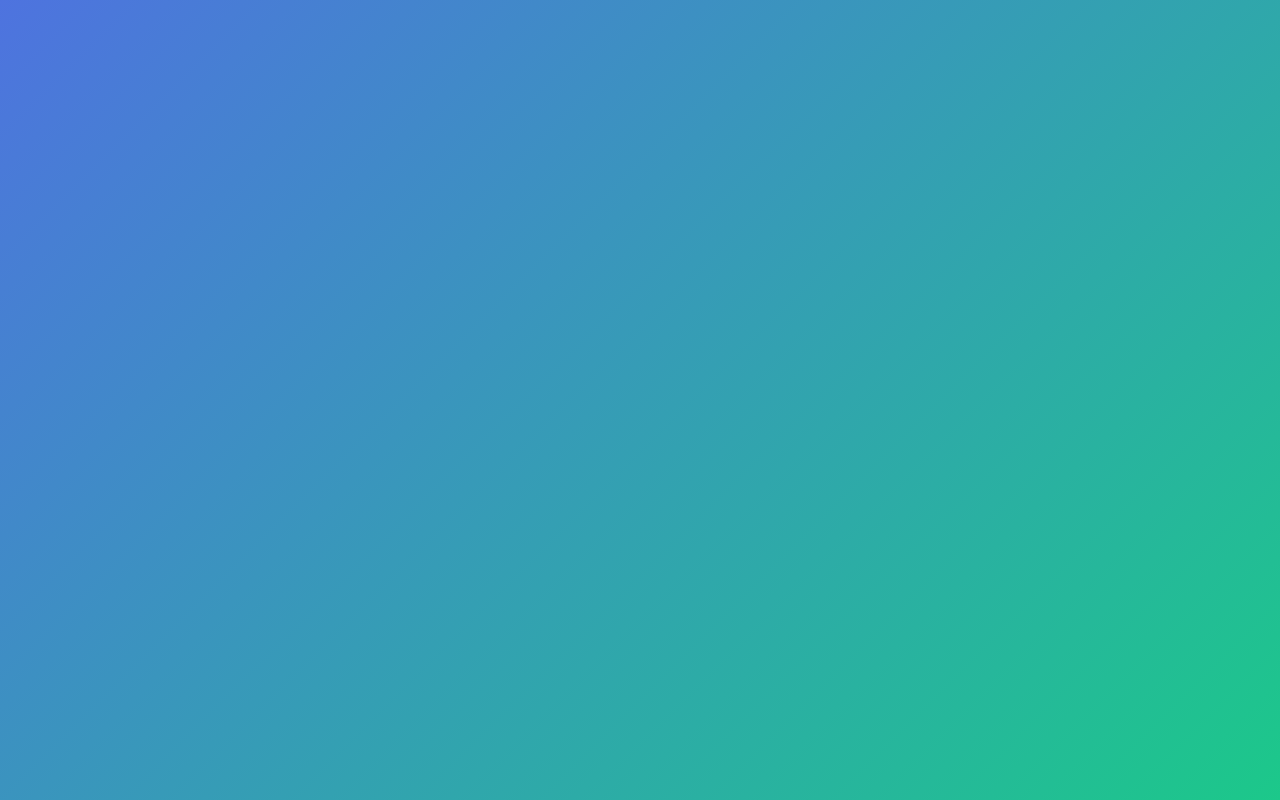
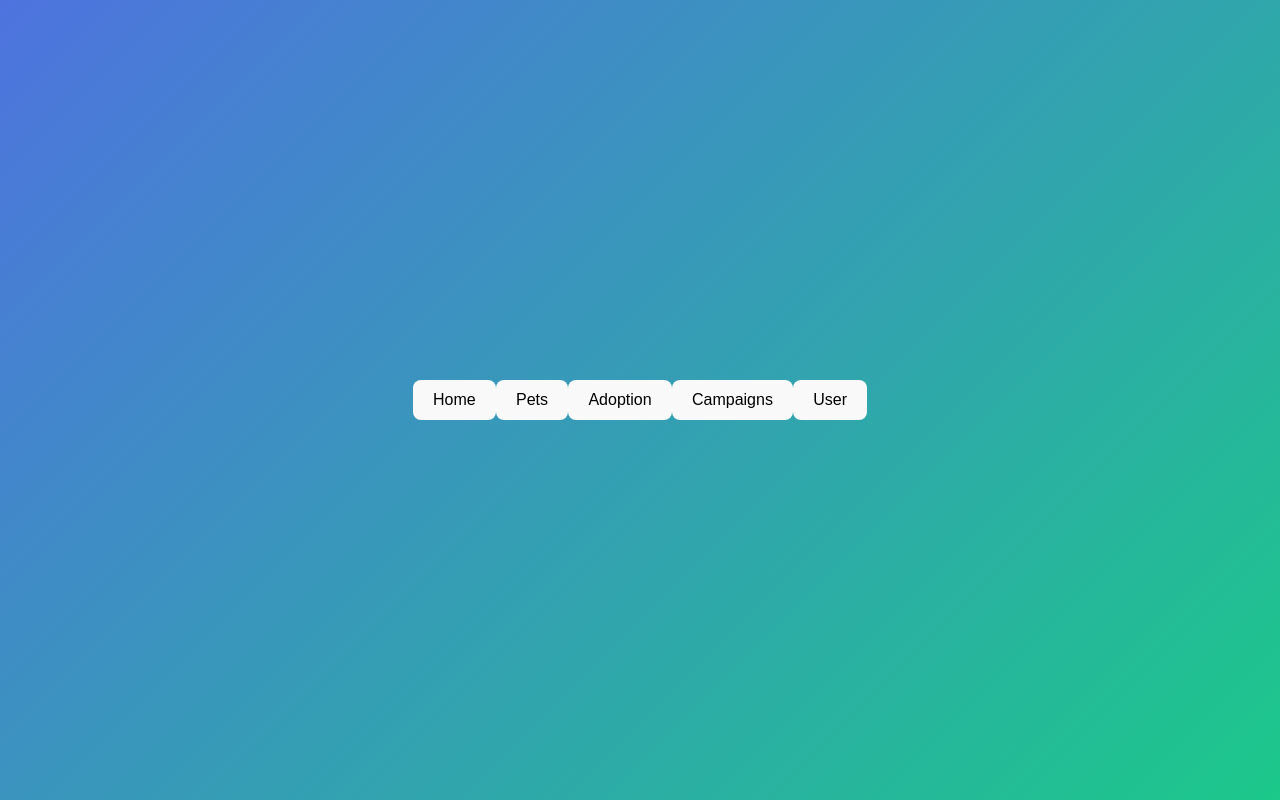
Before and after one commit to angelinaa-ligo/comp313-003-Team5-W26, a React app in the folder frontend/: page /home in a window 1280 px wide. Before the commit this address had no page. Built offline with nearby package versions, Linux system fonts and the light colour scheme; the HTML template or start-up script is replaced by a standard one.

Commit message:
Small Page Updates
Mainly the NavBar has been added, and we have smth on the homePage now

```diff
--- a/frontend/src/App.jsx
+++ b/frontend/src/App.jsx
@@ -3,9 +3,14 @@ import { useState, useEffect } from 'react';
 import './App.css'
 import LoginForm from './pages/LoginForm';
 import SignUpForm from './pages/SignupForm';
+import AdoptionPage from './pages/AdoptionPage';
+import CampaignPage from './pages/CampaignPage';
+import ClinicPage from './pages/ClinicPage';
+import PetPages from './pages/PetPages';
+import UserPage from './pages/UserPage';
+import HomePage from './pages/HomePage';
 
 function App() {
-  const [count, setCount] = useState(0)
 
   return (
     <>
@@ -14,7 +19,13 @@ function App() {
           <Routes>
             <Route path="/login" element={<LoginForm />} />
             <Route path="/signup" element={<SignUpForm />} />
-            <Route path="/l" element={<Navigate to="/home" replace />} />
+            <Route path="/adoption" element={<AdoptionPage />} />
+            <Route path="/campaign" element={<CampaignPage />} />
+            <Route path="/clinic" element={<ClinicPage />} />
+            <Route path="/pets" element={<PetPages />} />
+            <Route path="/user" element={<UserPage />} />
+            <Route path="/home" element={<HomePage />} />
+            <Route path="/" element={<Navigate to="/login" />} />
           </Routes>
         </BrowserRouter>
       </div>
--- /dev/null
+++ b/frontend/src/components/NavBar.jsx
@@ -0,0 +1,44 @@
+import { useState, useEffect } from 'react';
+import { useLocation, useNavigate } from 'react-router-dom';
+
+export default function NavBar() {
+    const navigate = useNavigate();
+    const location = useLocation();
+    const path = location.pathname;
+
+    // Determine which nav item should be active based on the current path
+    const isHome = path === '/home';
+    const isPets = path === '/pets' || path === '/clinic';
+    const isUser = path === '/user';
+    const isAdoption = path === '/adoption';
+    const isCampaign = path === '/campaign';
+
+    return (
+        <nav className="nav-bar">
+            <button
+                className={`nav-item ${isHome ? 'active' : ''}`}
+                onClick={() => navigate('/home')}>Home
+            </button>
+
+            <button
+                className={`nav-item ${isPets ? 'active' : ''}`}
+                onClick={() => navigate('/pets')}>Pets
+            </button>
+
+            <button
+                className={`nav-item ${isAdoption ? 'active' : ''}`}
+                onClick={() => navigate('/adoption')}>Adoption
+            </button>
+
+            <button
+                className={`nav-item ${isCampaign ? 'active' : ''}`}
+                onClick={() => navigate('/campaign')}>Campaigns
+            </button>
+
+            <button
+                className={`nav-item ${isUser ? 'active' : ''}`}
+                onClick={() => navigate('/user')}>User
+            </button>
+        </nav>
+    )
+}
--- /dev/null
+++ b/frontend/src/pages/AdoptionPage.jsx
@@ -0,0 +1,8 @@
+import { useState, useEffect } from 'react';
+import { useNavigate } from 'react-router-dom';
+//import '../styles/components/home.css';
+
+export default function AdoptionPage() {
+    const navigate = useNavigate();
+
+}
--- /dev/null
+++ b/frontend/src/pages/CampaignPage.jsx
@@ -0,0 +1,8 @@
+import { useState, useEffect } from 'react';
+import { useNavigate } from 'react-router-dom';
+//import '../styles/components/home.css';
+
+export default function CampaignPage() {
+    const navigate = useNavigate();
+
+}
--- a/frontend/src/pages/HomePage.jsx
+++ b/frontend/src/pages/HomePage.jsx
@@ -1,8 +1,26 @@
 import { useState, useEffect } from 'react';
 import { useNavigate } from 'react-router-dom';
+import NavBar from '../components/NavBar';
 //import '../styles/components/home.css';
 
 export default function HomePage() {
     const navigate = useNavigate();
 
+    const handlePetPages = () => {
+        navigate('/pet-pages');
+    }
+    const handleUserPages = () => {
+        navigate('/user-pages');
+    }
+    const handleLogOut = () => {
+        navigate('/login');
+    }
+
+    return (
+        <div className="home-page-wrapper">
+            <div className='navbar'>
+                <NavBar />
+            </div>
+        </div>
+    )
 }
--- a/frontend/src/pages/LoginForm.jsx
+++ b/frontend/src/pages/LoginForm.jsx
@@ -21,8 +21,10 @@ export default function LoginForm() {
             alert('Password cannot be empty');
             return;
         }
-         // call backend here
-        navigate('/main');
+
+        // call backend here
+        // verification and authentication of the user
+        navigate('/home');
     };
 
 
--- a/frontend/src/pages/SignupForm.jsx
+++ b/frontend/src/pages/SignupForm.jsx
@@ -28,9 +28,10 @@ export default function SignUpForm() {
             alert('Passwords do not match');
             return;
         }
+
         // call backend here
-
-        navigate('/main');
+        // about verification and adding the user to the database
+        navigate('/home');
     }
 
     const handleLogin = () => {
```
Also changed, not shown: frontend/src/ReferneceMaterial/Navbar.tsx (added, +75 -0 lines).
